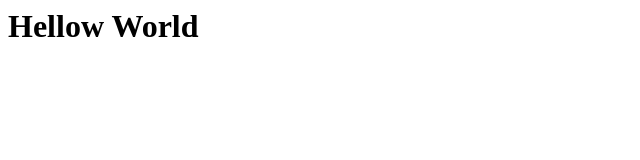
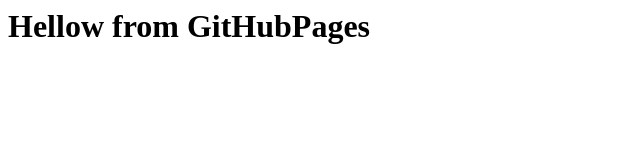
Before and after one commit to Kalebor/kalebor.github.io, a plain HTML site: page index.html in a window 1280 px wide. Shown: the whole page, without its empty margins (0-640 px from the left). Drawn offline with Linux system fonts and the light colour scheme.

Commit message:
commit for pages

```diff
--- a/index.html
+++ b/index.html
@@ -1 +1 @@
-<h1>Hellow World</h1>
+<h1>Hellow from GitHubPages</h1>
```
